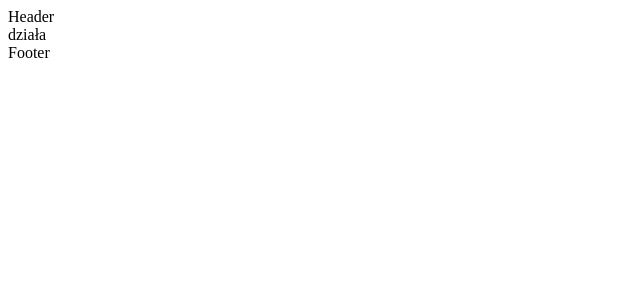
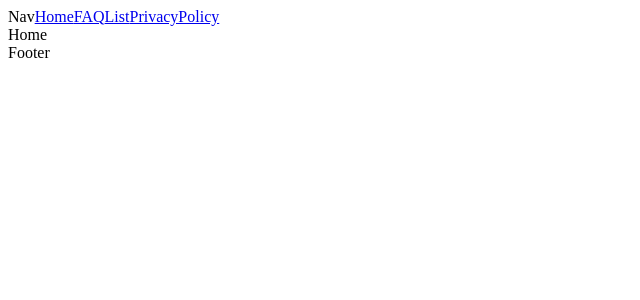
Before and after one commit to FAIRit/fe-FindActive, a React (Create React App) app: page / in a window 1280 px wide. Shown: the top 300 px of the page, without its empty margins (0-640 px from the left). Built offline with nearby package versions, Linux system fonts and the light colour scheme.

Commit message:
Added routing to App

```diff
--- a/src/layouts/App.js
+++ b/src/layouts/App.js
@@ -1,13 +1,14 @@
 import React from "react";
 import { BrowserRouter as Router } from "react-router-dom";
-import Header from "./Header";
+import AppRouter from "../routers/AppRouter";
+import Nav from "./Nav";
 import Footer from "./Footer";
 
 function App() {
   return (
     <Router>
-      <Header />
-      działa
+      <Nav />
+      <AppRouter />
       <Footer />
     </Router>
   );
--- a/src/layouts/Header.js
+++ /dev/null
@@ -1,5 +0,0 @@
-import React from "react";
-
-const Header = () => <div>Header</div>;
-
-export default Header;
--- /dev/null
+++ b/src/layouts/Nav.js
@@ -0,0 +1,14 @@
+import React from "react";
+import { NavLink } from "react-router-dom";
+
+const Nav = () => (
+    <nav>
+        Nav
+        <NavLink to="/">Home</NavLink>
+        <NavLink to="/faq">FAQ</NavLink>
+        <NavLink to="/list">List</NavLink>
+        <NavLink to="/privacy">PrivacyPolicy</NavLink>
+    </nav>
+)
+
+export default Nav;
```
